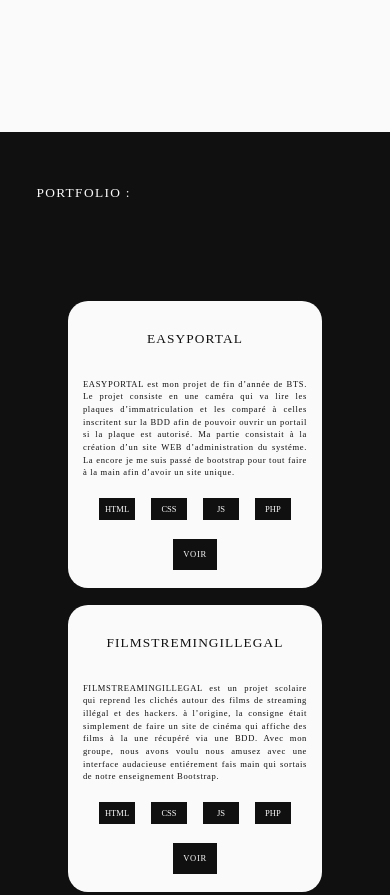
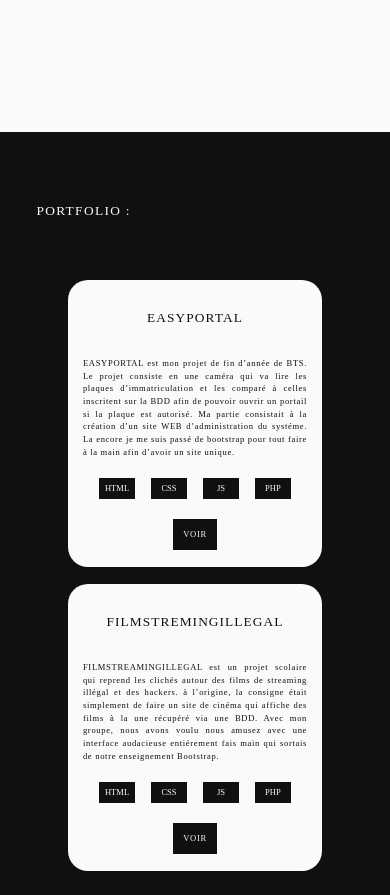
Before and after one commit to maxime-baron/Portfolio, a plain HTML site: page index.html in a window 390 px wide. Shown: the part 2400-3295 px from the top of the page. Drawn offline with Linux system fonts and the light colour scheme.

Commit message:
🐛 Mobile #portfolio bug fix

```diff
--- a/assets/css/portfolio.css
+++ b/assets/css/portfolio.css
@@ -11,8 +11,7 @@
 }
 
 #portfolio h3 {
-    line-height: 9.33vh;
-    margin-bottom: 3vh;
+    margin-bottom: 10vh;
     color: transparent;
 }
 
@@ -130,7 +129,7 @@
 @media screen and (max-width:630px) {
 
     #portfolio .content {
-        padding: 2.55vh 9.33vw;
+        padding: 5.55vh 9.33vw;
     }
 
     .projet p {
@@ -146,6 +145,10 @@
         margin: 1vh auto;
         flex-direction: column;
         height: fit-content;
+    }
+
+    #portfolio h3 {
+        margin-bottom: 4vh;
     }
 }
 
@@ -168,4 +171,12 @@
         padding: 5% 5%;
         font-size: 2.441rem;
     }
+
+    #portfolio h3 {
+        margin-bottom: 6vh;
+    }
+
+    #portfolio .content {
+        padding: 8.55vh 9.33vw;
+    }
 }
```
